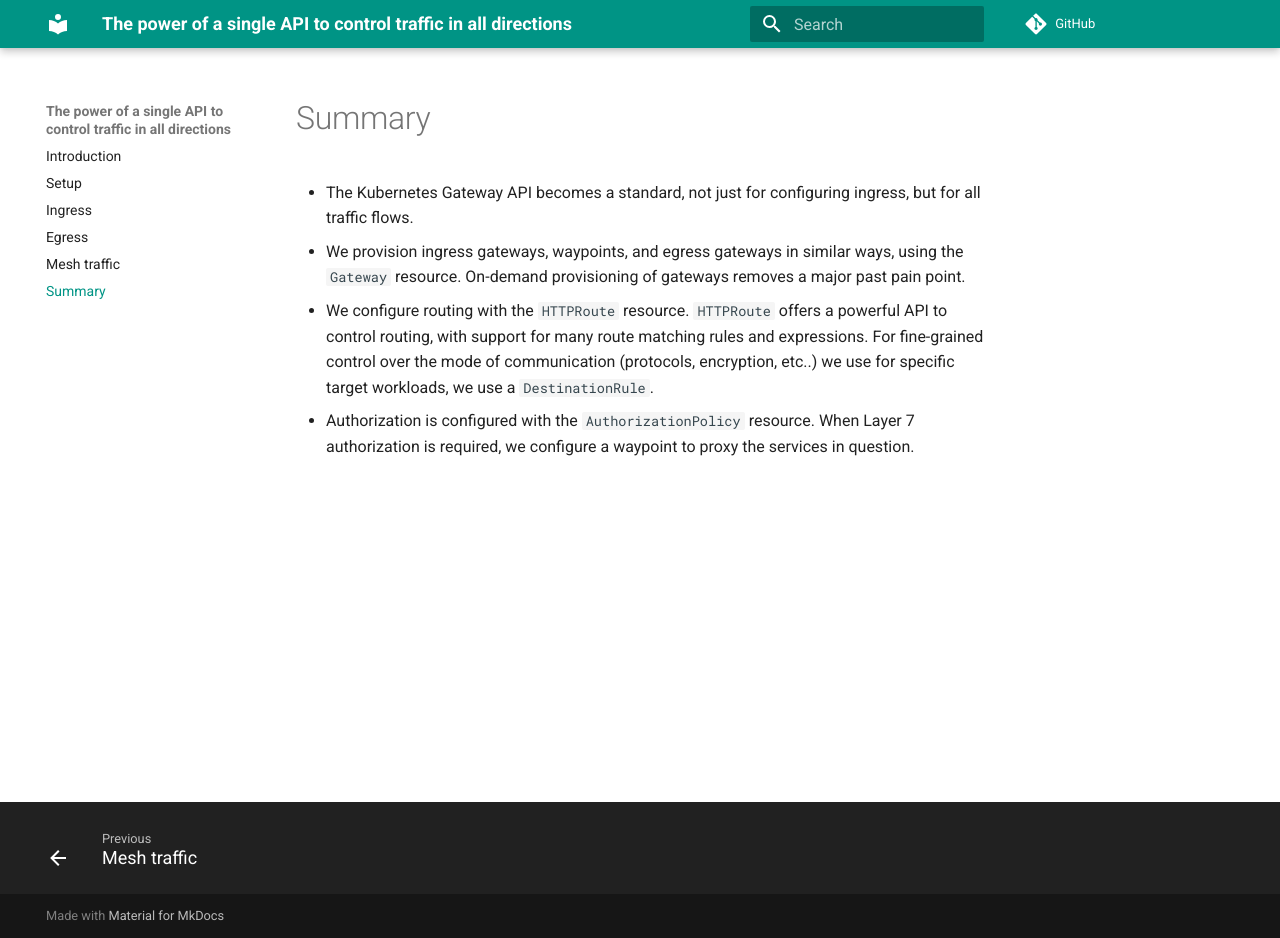
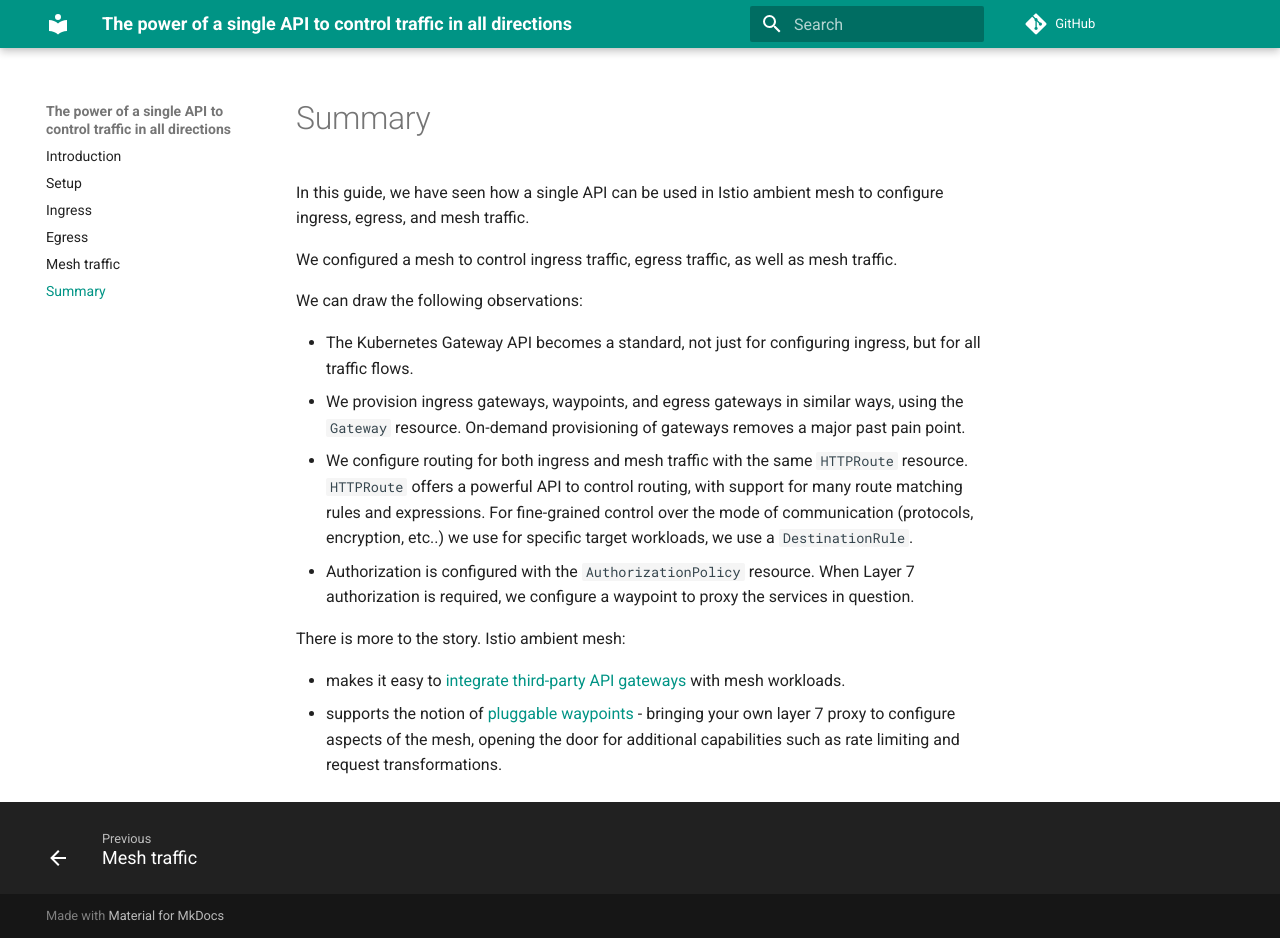
Before and after one commit to eitansuez/omni-guide, an MkDocs documentation site: the page built from docs/summary.md, in a window 1280 px wide and 938 px high. Built offline with MkDocs 1.6.1 and Material for MkDocs 9.7.7, drawn with Linux system fonts in a browser that asks for light colours; comment, search, counter and statistics services are not loaded.

Commit message:
adds to mesh, adds to summary

```diff
--- a/docs/summary.md
+++ b/docs/summary.md
@@ -1,9 +1,20 @@
 # Summary
+
+In this guide, we have seen how a single API can be used in Istio ambient mesh to configure ingress, egress, and mesh traffic.
+
+We configured a mesh to control ingress traffic, egress traffic, as well as mesh traffic.
+
+We can draw the following observations:
 
 - The Kubernetes Gateway API becomes a standard, not just for configuring ingress, but for all traffic flows.
 - We provision ingress gateways, waypoints, and egress gateways in similar ways, using the `Gateway` resource.
     On-demand provisioning of gateways removes a major past pain point.
-- We configure routing with the `HTTPRoute` resource.  `HTTPRoute` offers a powerful API to control routing, with support for many route matching rules and expressions.
+- We configure routing for both ingress and mesh traffic with the same `HTTPRoute` resource.  `HTTPRoute` offers a powerful API to control routing, with support for many route matching rules and expressions.
     For fine-grained control over the mode of communication (protocols, encryption, etc..) we use for specific target workloads, we use a `DestinationRule`.
 - Authorization is configured with the `AuthorizationPolicy` resource.
     When Layer 7 authorization is required, we configure a waypoint to proxy the services in question.
+
+There is more to the story.  Istio ambient mesh:
+
+- makes it easy to [integrate third-party API gateways](https://ambientmesh.io/docs/traffic/third-party-gateways/) with mesh workloads.
+- supports the notion of [pluggable waypoints](https://kgateway.dev/blog/extend-istio-ambient-kgateway-waypoint/) - bringing your own layer 7 proxy to configure aspects of the mesh, opening the door for additional capabilities such as rate limiting and request transformations.
```
Also changed, not shown: docs/mesh.md (+39 -6 lines).
